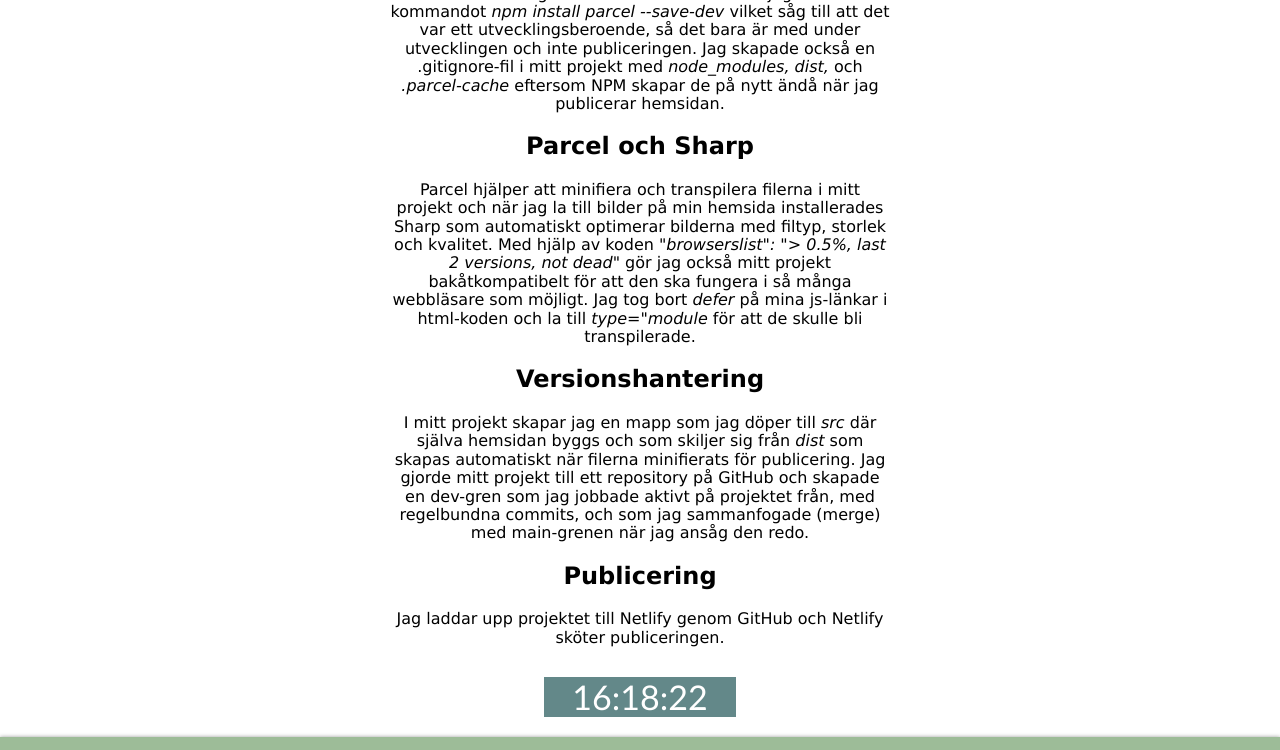
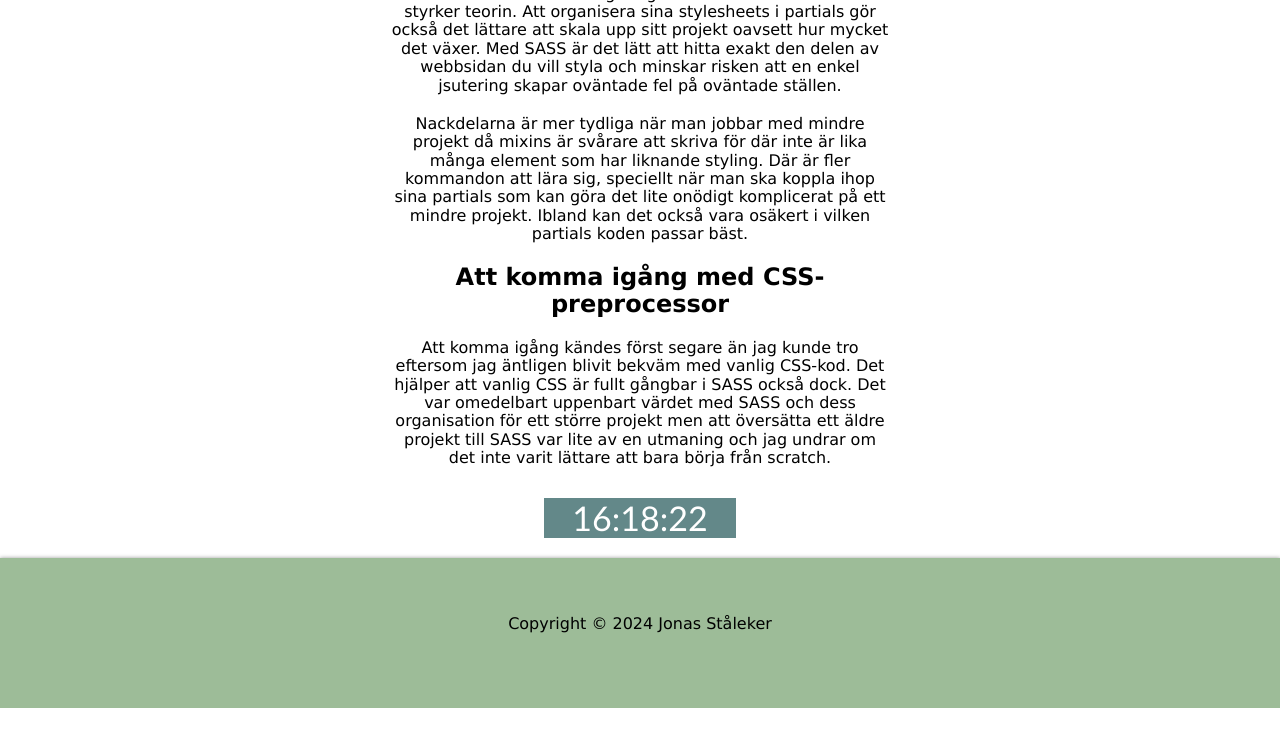
Before and after one commit to JoeSteeloak/projekt3, a website built with Parcel: page src/sass.html in a window 1280 px wide. Shown: the part 305-1055 px from the top of the page. After the commit the page ends 1013 px from the top, so only its background shows below. Built offline with nearby package versions, Linux system fonts and the light colour scheme.

Commit message:
add content to SASS page

```diff
--- a/src/css/base/_typography.scss
+++ b/src/css/base/_typography.scss
@@ -30,7 +30,8 @@
     /* designa main-text*/
     main p,
     main h1,
-    main h2 {
+    main h2,
+    main li {
         text-align: center;
         padding: 10px;
         max-width: 500px;
--- a/src/sass.html
+++ b/src/sass.html
@@ -44,7 +44,7 @@
                     <ul>
                         <li><a href="index.html">Hem</a></li>
                         <li><a href="images.html">Bilder</a></li>
-                        <li><a href="process.html" >NodeJS</a></li>
+                        <li><a href="process.html">NodeJS</a></li>
                         <li><a href="sass.html" class="current">SASS</a></li>
                         <li><a href="#">Övrigt</a></li>
                     </ul>
@@ -52,32 +52,23 @@
             </header>
             <main>
                 <article>
-                    <h1>Processen - SASS</h1>
-                    <h2>NodeJs och NPM</h2>
-                    <p>Jag installerade den senaste versionen av Node.js från deras <a
-                            href="https://nodejs.org">hemsida</a>. Sen startade jag ett nytt projekt från kommandotolken
-                        med
-                        kommandot <em>npm init</em> och accepterade standardinställningarna. Efter det installerade jag
-                        Parcel med kommandot <em>npm install parcel --save-dev</em> vilket såg till att det var ett
-                        utvecklingsberoende, så det bara är med under utvecklingen och inte publiceringen. Jag skapade
-                        också en .gitignore-fil i mitt projekt med <em>node_modules,
-                            dist,</em> och <em>.parcel-cache</em> eftersom NPM skapar de på nytt ändå när jag publicerar
-                        hemsidan. </p>
-                    <h2>Parcel och Sharp</h2>
-                    <p>Parcel hjälper att minifiera och transpilera filerna i mitt projekt och när jag la till bilder på
-                        min hemsida installerades Sharp som automatiskt optimerar bilderna med filtyp, storlek och
-                        kvalitet. Med hjälp av koden <em>"browserslist": "> 0.5%, last 2 versions, not dead"</em> gör
-                        jag också mitt projekt bakåtkompatibelt för att den ska fungera i så många webbläsare som
-                        möjligt. Jag tog bort <em>defer</em> på mina js-länkar i html-koden och la till
-                        <em>type="module</em> för att de skulle bli transpilerade.</p>
-                    <h2>Versionshantering</h2>
-                    <p>I mitt projekt skapar jag en mapp som jag döper till <em>src</em> där själva hemsidan byggs och
-                        som skiljer sig från <em>dist</em> som skapas automatiskt när filerna minifierats för
-                        publicering. Jag gjorde mitt projekt till ett repository på GitHub och skapade en dev-gren som
-                        jag jobbade aktivt på projektet från, med regelbundna commits, och som jag sammanfogade (merge)
-                        med main-grenen när jag ansåg den redo.</p>
-                    <h2>Publicering</h2>
-                    <p>Jag laddar upp projektet till Netlify genom GitHub och Netlify sköter publiceringen.</p>
+                    <h1>Utvärdering av arbetet - SASS</h1>
+                    <h2>För- och nackdelar med SASS</h2>
+                    <p>SASS har många fördelar som jag tror så småningom kommer bli standard i CSS. Nesting fungerar
+                        redan utan SASS vilket styrker teorin. Att organisera sina stylesheets i partials gör också det
+                        lättare att skala upp sitt projekt oavsett hur mycket det växer. Med SASS är det lätt att hitta
+                        exakt den delen av webbsidan du vill styla och minskar risken att en enkel jsutering skapar
+                        oväntade fel på oväntade ställen.</p>
+                    <p>Nackdelarna är mer tydliga när man jobbar med mindre projekt då mixins är svårare att skriva för
+                        där inte är lika många element som har liknande styling. Där är fler kommandon att lära sig,
+                        speciellt när man ska koppla ihop sina partials som kan göra det lite onödigt komplicerat på ett
+                        mindre projekt. Ibland kan det också vara osäkert i vilken partials koden passar bäst.</p>
+                    <h2>Att komma igång med CSS-preprocessor</h2>
+                    <p>Att komma igång kändes först segare än jag kunde tro eftersom jag äntligen blivit bekväm med
+                        vanlig CSS-kod. Det hjälper att vanlig CSS är fullt gångbar i SASS också dock. Det var
+                        omedelbart uppenbart värdet med SASS och dess organisation för ett större projekt men att
+                        översätta ett äldre projekt till SASS var lite av en utmaning och jag undrar om det inte varit
+                        lättare att bara börja från scratch.</p>
                 </article>
                 <div id="clock"></div>
             </main>
```
Also changed, not shown: src/index.html (+5 -5 lines).
